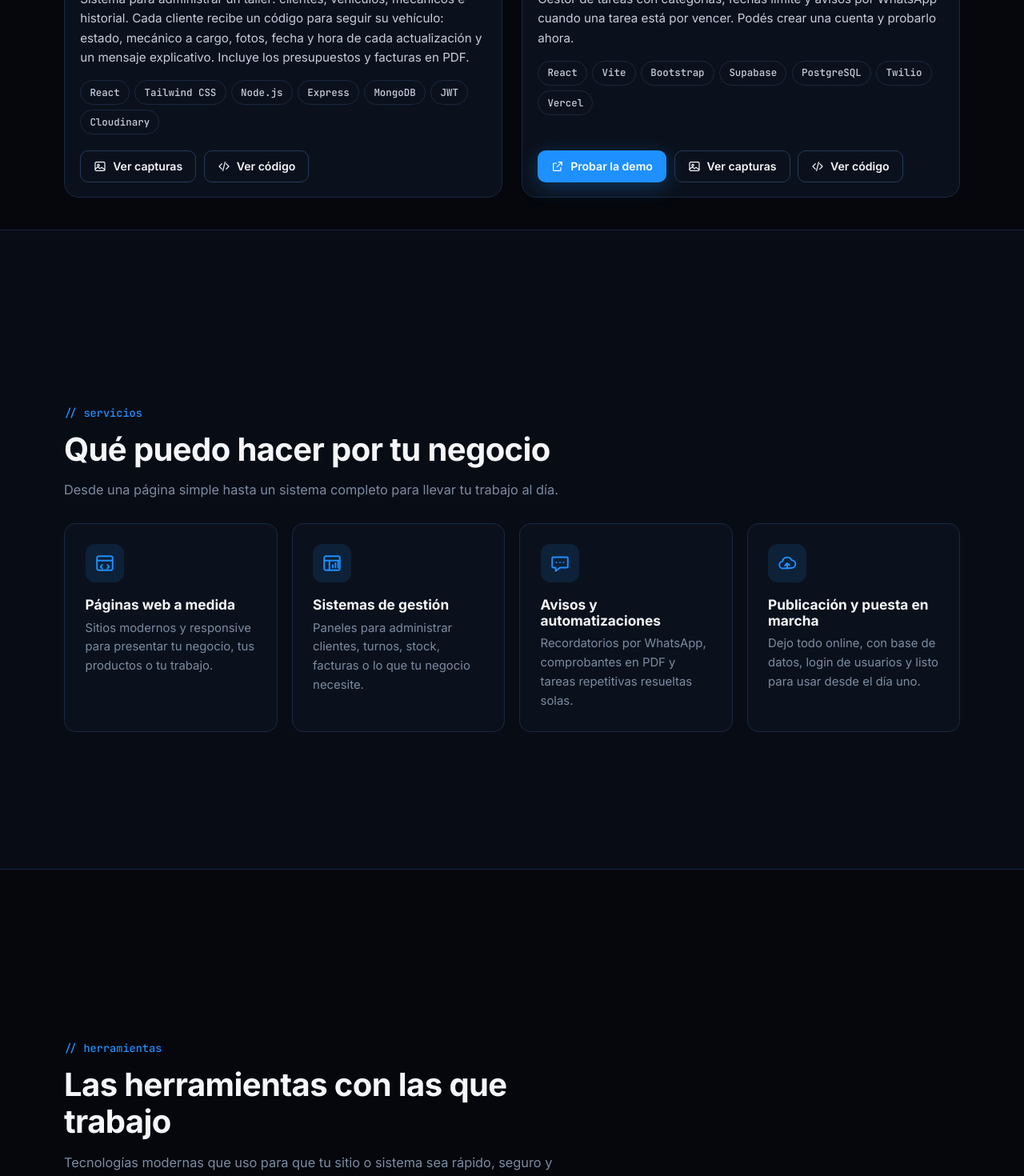
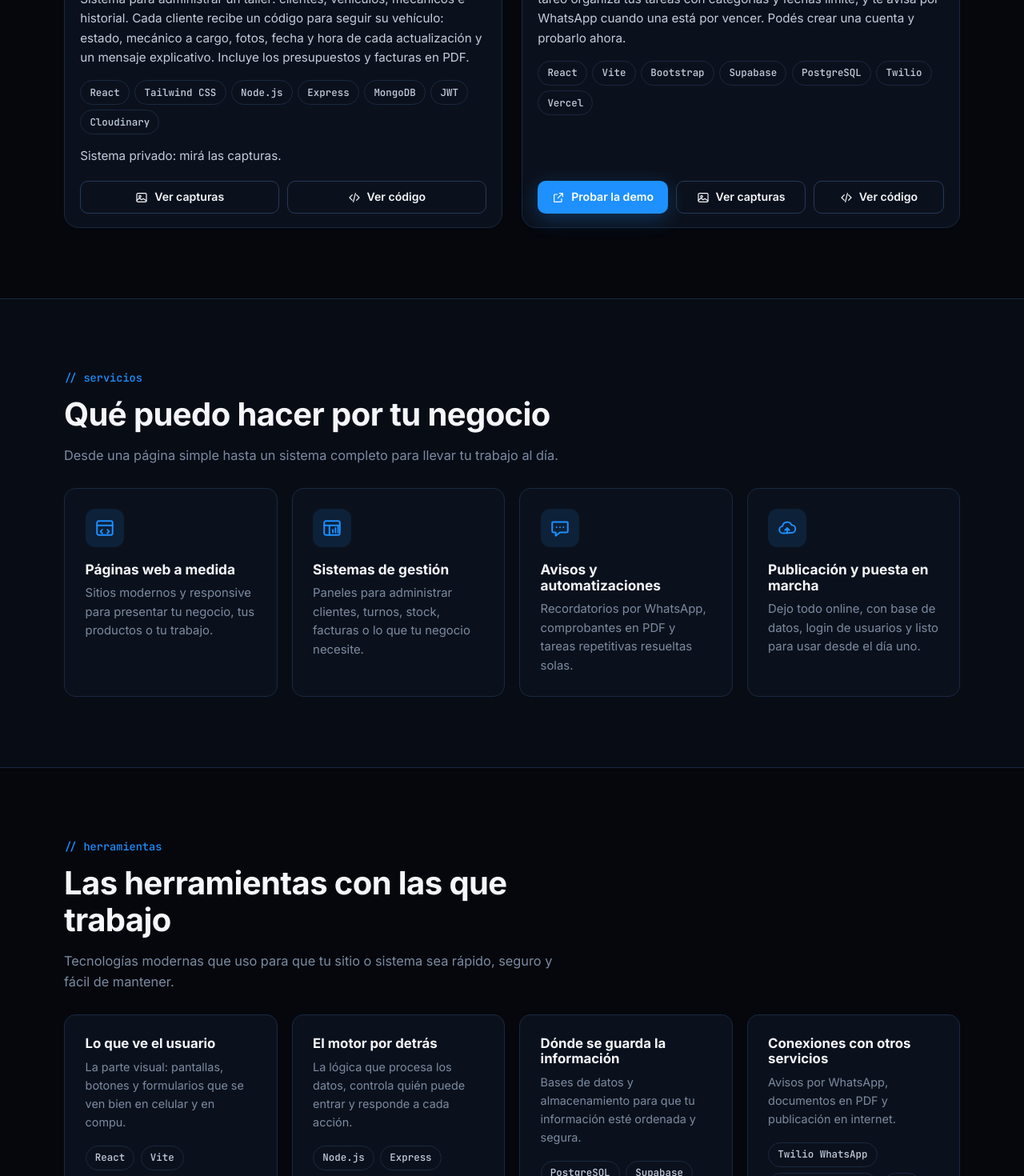
Before and after one commit to ivo99o/portfolio-ivodevelopment, a React (Vite) app: page / in a window 1280 px wide. Shown: the part 1330-2800 px from the top of the page at 80% size. Built offline with nearby package versions, Linux system fonts and the light colour scheme.

Commit message:
Centrar cada sección al navegar, ordenar botones de proyectos y contacto, y ajustar títulos y textos

```diff
--- a/src/componentes/Contacto.jsx
+++ b/src/componentes/Contacto.jsx
@@ -4,21 +4,27 @@ import Icono from './Icono.jsx'
 function Contacto() {
   const enlaceWhatsapp = `https://wa.me/${SITIO.whatsapp}?text=${encodeURIComponent(SITIO.mensajeWhatsapp)}`
   return (
-    <section id="contacto" className="seccion seccion-alt">
+    <section id="contacto" className="seccion seccion-alt seccion-contacto">
       <div className="contenedor">
         <div className="contacto">
           <p className="seccion-etiqueta">// contacto</p>
           <h2>¿Tenés una idea o un negocio para digitalizar?</h2>
           <p>Contame qué necesitás y vemos cómo resolverlo. La consulta no tiene costo.</p>
           <div className="contacto-botones">
-            <a className="boton boton-primario boton-grande" href={enlaceWhatsapp} target="_blank" rel="noopener noreferrer">
-              <Icono nombre="whatsapp" tam={20} /> Escribime por WhatsApp
+            <a className="boton boton-whatsapp boton-grande" href={enlaceWhatsapp} target="_blank" rel="noopener noreferrer">
+              <Icono nombre="whatsapp" tam={20} /> WhatsApp
             </a>
-            <a className="boton boton-borde boton-grande" href={SITIO.instagram} target="_blank" rel="noopener noreferrer">
-              <Icono nombre="instagram" tam={20} /> {SITIO.instagramUsuario}
+            <a
+              className="boton boton-borde boton-grande"
+              href={SITIO.instagram}
+              target="_blank"
+              rel="noopener noreferrer"
+              aria-label={`Instagram ${SITIO.instagramUsuario}`}
+            >
+              <Icono nombre="instagram" tam={20} /> Instagram
             </a>
-            <a className="boton boton-borde boton-grande" href={`mailto:${SITIO.email}`}>
-              <Icono nombre="mail" tam={20} /> Enviar un mail
+            <a className="boton boton-borde boton-grande" href={`mailto:${SITIO.email}`} aria-label={`Enviar un mail a ${SITIO.email}`}>
+              <Icono nombre="mail" tam={20} /> Email
             </a>
             <a className="boton boton-borde boton-grande" href={SITIO.github} target="_blank" rel="noopener noreferrer">
               <Icono nombre="github" tam={20} /> GitHub
--- a/src/componentes/Hero.jsx
+++ b/src/componentes/Hero.jsx
@@ -1,5 +1,6 @@
 import { SITIO } from '../datos/sitio.js'
 import Icono from './Icono.jsx'
+import { irASeccion } from '../utils.js'
 
 function Hero() {
   return (
@@ -15,7 +16,7 @@ function Hero() {
           </h1>
           <p className="hero-bajada">{SITIO.bajada}</p>
           <div className="hero-botones">
-            <a href="#proyectos" className="boton boton-primario">
+            <a href="#proyectos" className="boton boton-primario" onClick={(e) => irASeccion('proyectos', e)}>
               Ver proyectos <Icono nombre="flecha" tam={18} />
             </a>
             <a
--- a/src/componentes/Navbar.jsx
+++ b/src/componentes/Navbar.jsx
@@ -1,6 +1,7 @@
 import { useEffect, useState } from 'react'
 import { NAVEGACION, SITIO } from '../datos/sitio.js'
 import Logo from './Logo.jsx'
+import { irASeccion } from '../utils.js'
 
 function Navbar() {
   const [abierto, setAbierto] = useState(false)
@@ -34,7 +35,14 @@ function Navbar() {
         </button>
         <nav className={`navbar-enlaces ${abierto ? 'abierto' : ''}`}>
           {NAVEGACION.map((e) => (
-            <a key={e.id} href={`#${e.id}`} onClick={ir}>
+            <a
+              key={e.id}
+              href={`#${e.id}`}
+              onClick={(ev) => {
+                ir()
+                irASeccion(e.id, ev)
+              }}
+            >
               {e.texto}
             </a>
           ))}
--- a/src/componentes/ProyectoTarjeta.jsx
+++ b/src/componentes/ProyectoTarjeta.jsx
@@ -20,7 +20,8 @@ function ProyectoTarjeta({ proyecto }) {
             </li>
           ))}
         </ul>
-        <div className="proyecto-enlaces">
+        {p.nota && <p className="proyecto-nota">{p.nota}</p>}
+        <div className="proyecto-enlaces" style={{ '--columnas': p.enlaces.length + 1 }}>
           {p.enlaces
             .filter((e) => e.tipo === 'demo')
             .map((e) => (
--- a/src/componentes/Stack.jsx
+++ b/src/componentes/Stack.jsx
@@ -13,6 +13,7 @@ function Stack() {
           {STACK.map((g) => (
             <div key={g.grupo} className="stack-grupo">
               <h3>{g.grupo}</h3>
+              <p>{g.texto}</p>
               <ul>
                 {g.items.map((it) => (
                   <li key={it} className="chip">
--- a/src/datos/proyectos.js
+++ b/src/datos/proyectos.js
@@ -7,14 +7,15 @@ export const PROYECTOS = [
       'Sistema para administrar un taller: clientes, vehículos, mecánicos e historial. Cada cliente recibe un código para seguir su vehículo: estado, mecánico a cargo, fotos, fecha y hora de cada actualización y un mensaje explicativo. Incluye los presupuestos y facturas en PDF.',
     tecnologias: ['React', 'Tailwind CSS', 'Node.js', 'Express', 'MongoDB', 'JWT', 'Cloudinary'],
     imagenes: [],
+    nota: 'Sistema privado: mirá las capturas.',
     enlaces: [{ texto: 'Ver código', url: 'https://github.com/ivo99o/CRM-taller', tipo: 'codigo' }],
   },
   {
     id: 'tareo',
     etiqueta: 'Demo en vivo',
-    titulo: 'tareo, gestor de tareas',
+    titulo: 'Gestor de tareas con avisos',
     descripcion:
-      'Gestor de tareas con categorías, fechas límite y avisos por WhatsApp cuando una tarea está por vencer. Podés crear una cuenta y probarlo ahora.',
+      'tareo organiza tus tareas con categorías y fechas límite, y te avisa por WhatsApp cuando una está por vencer. Podés crear una cuenta y probarlo ahora.',
     tecnologias: ['React', 'Vite', 'Bootstrap', 'Supabase', 'PostgreSQL', 'Twilio', 'Vercel'],
     imagenes: [],
     enlaces: [
--- a/src/datos/sitio.js
+++ b/src/datos/sitio.js
@@ -43,8 +43,24 @@ export const SERVICIOS = [
 ]
 
 export const STACK = [
-  { grupo: 'Lo que ve el usuario', items: ['React', 'Vite', 'React Router', 'Bootstrap', 'Tailwind CSS'] },
-  { grupo: 'El motor por detrás', items: ['Node.js', 'Express', 'JWT', 'API REST'] },
-  { grupo: 'Dónde se guarda la información', items: ['PostgreSQL', 'Supabase', 'MongoDB', 'Cloudinary'] },
-  { grupo: 'Conexiones con otros servicios', items: ['Twilio WhatsApp', 'whatsapp-web.js', 'PDF', 'Vercel'] },
+  {
+    grupo: 'Lo que ve el usuario',
+    texto: 'La parte visual: pantallas, botones y formularios que se ven bien en celular y en compu.',
+    items: ['React', 'Vite', 'React Router', 'Bootstrap', 'Tailwind CSS'],
+  },
+  {
+    grupo: 'El motor por detrás',
+    texto: 'La lógica que procesa los datos, controla quién puede entrar y responde a cada acción.',
+    items: ['Node.js', 'Express', 'JWT', 'API REST'],
+  },
+  {
+    grupo: 'Dónde se guarda la información',
+    texto: 'Bases de datos y almacenamiento para que tu información esté ordenada y segura.',
+    items: ['PostgreSQL', 'Supabase', 'MongoDB', 'Cloudinary'],
+  },
+  {
+    grupo: 'Conexiones con otros servicios',
+    texto: 'Avisos por WhatsApp, documentos en PDF y publicación en internet.',
+    items: ['Twilio WhatsApp', 'whatsapp-web.js', 'PDF', 'Vercel'],
+  },
 ]
--- a/src/estilos/base.css
+++ b/src/estilos/base.css
@@ -130,6 +130,16 @@ button {
 .boton-borde:hover {
   border-color: var(--azul);
   background: var(--azul-suave);
+}
+
+.boton-whatsapp {
+  background: #25d366;
+  color: #04230f;
+  box-shadow: 0 6px 24px rgba(37, 211, 102, 0.25);
+}
+
+.boton-whatsapp:hover {
+  background: #3ee07e;
 }
 
 .boton-chico {
--- a/src/estilos/secciones.css
+++ b/src/estilos/secciones.css
@@ -137,14 +137,17 @@
 }
 
 .seccion {
+  padding: 88px 0;
+}
+
+.seccion-contacto {
   display: flex;
   align-items: center;
-  min-height: 100vh;
-  min-height: 100svh;
-  padding: 88px 0 40px;
+  min-height: calc(100vh - 77px);
+  min-height: calc(100svh - 77px);
 }
 
-.seccion > .contenedor {
+.seccion-contacto > .contenedor {
   width: 100%;
 }
 
@@ -179,7 +182,7 @@
 
 @media (max-width: 767.98px) {
   .seccion {
-    padding: 88px 0 48px;
+    padding: 64px 0;
   }
 }
 
@@ -238,11 +241,22 @@
 }
 
 .proyecto-enlaces {
-  display: flex;
-  flex-wrap: wrap;
+  display: grid;
+  grid-template-columns: repeat(var(--columnas, 2), 1fr);
   gap: 0.6rem;
   margin-top: auto;
   padding-top: 1.2rem;
+}
+
+.proyecto-enlaces .boton {
+  width: 100%;
+  white-space: nowrap;
+}
+
+@media (max-width: 479.98px) {
+  .proyecto-enlaces {
+    grid-template-columns: 1fr;
+  }
 }
 
 @media (max-width: 899.98px) {
@@ -451,18 +465,21 @@
 }
 
 .stack-grupo {
-  padding: 1.4rem;
+  padding: 1.6rem;
   border: 1px solid var(--borde);
   border-radius: var(--radio);
   background: var(--superficie);
 }
 
 .stack-grupo h3 {
-  margin-bottom: 1rem;
-  font-family: var(--fuente-mono);
-  font-size: 0.85rem;
-  font-weight: 700;
-  color: var(--azul);
+  margin-bottom: 0.5rem;
+  font-size: 1.05rem;
+}
+
+.stack-grupo > p {
+  margin-bottom: 1.1rem;
+  font-size: 0.9rem;
+  color: var(--apagado);
 }
 
 .stack-grupo ul {
@@ -496,11 +513,21 @@
 }
 
 .contacto-botones {
-  display: flex;
-  flex-wrap: wrap;
-  justify-content: center;
+  display: grid;
+  grid-template-columns: repeat(4, 1fr);
   gap: 0.8rem;
-  margin-top: 2rem;
+  max-width: 760px;
+  margin: 2rem auto 0;
+}
+
+.contacto-botones .boton {
+  width: 100%;
+}
+
+@media (max-width: 639.98px) {
+  .contacto-botones {
+    grid-template-columns: repeat(2, 1fr);
+  }
 }
 
 .pie {
--- /dev/null
+++ b/src/utils.js
@@ -0,0 +1,15 @@
+const ALTO_BARRA = 68
+
+export function irASeccion(id, evento) {
+  const seccion = document.getElementById(id)
+  if (!seccion) return
+  if (evento) evento.preventDefault()
+  const contenido = seccion.querySelector('.contenedor') || seccion
+  const caja = contenido.getBoundingClientRect()
+  const disponible = window.innerHeight - ALTO_BARRA
+  const inicio = caja.top + window.scrollY - ALTO_BARRA
+  const destino = caja.height >= disponible ? inicio - 16 : inicio - (disponible - caja.height) / 2
+  const reducir = window.matchMedia('(prefers-reduced-motion: reduce)').matches
+  window.scrollTo({ top: Math.max(0, destino), behavior: reducir ? 'auto' : 'smooth' })
+  window.history.replaceState(null, '', `#${id}`)
+}
```
Also changed, not shown: 1 other file (tests, documents, lock files or other folders).
